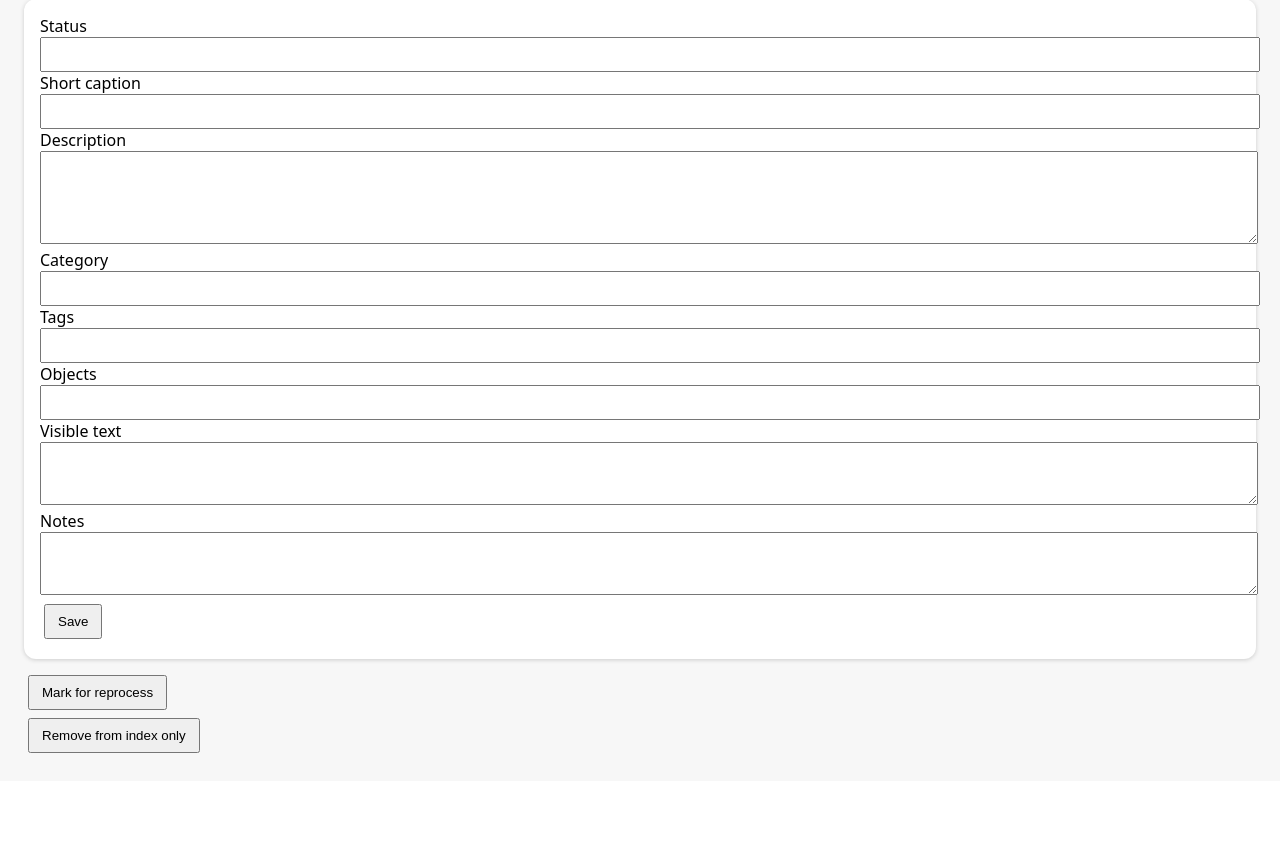
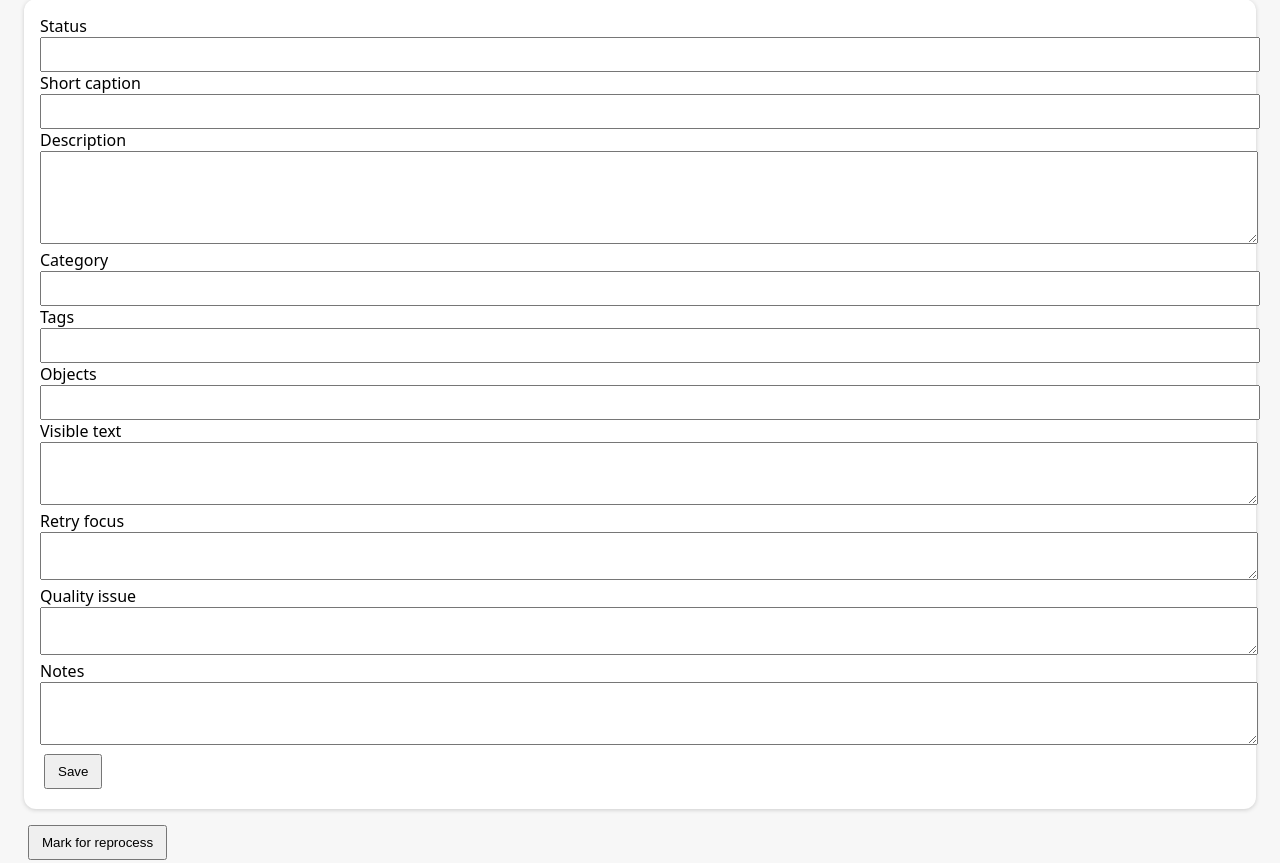
Before and after one commit to mathisono/image-classification-bot1, a FastAPI app: page /images/1 in a window 1280 px wide. Shown: the part 242-1105 px from the top of the page. Before the commit the page ends 995 px from the top, so only its background shows below. Run offline with FastAPI, Linux system fonts and the light colour scheme; data that the repository does not hold is empty.

Commit message:
Show and edit retry guidance on detail page

```diff
--- a/templates/detail.html
+++ b/templates/detail.html
@@ -1,7 +1,7 @@
 {% extends "base.html" %}{% block body %}
 <h1>{{ row.filename }}</h1>
-<div class="card">{% if row.thumbnail_path %}<img src="/thumb/{{row.id}}.jpg" style="max-width:360px;border-radius:12px">{% endif %}<p><b>Path:</b> {{ row.path }}</p><p><b>Status:</b> {{ row.status }}</p><p><b>Size:</b> {{ row.file_size }} bytes | {{ row.width }} x {{ row.height }}</p>{% if row.error_message %}<p class="bad"><b>Error:</b> {{ row.error_message }}</p>{% endif %}</div>
-<form class="card" method="post" action="/images/{{row.id}}/save"><label>Status</label><input name="status" value="{{ row.status or '' }}"><label>Short caption</label><input name="short_caption" value="{{ row.short_caption or '' }}"><label>Description</label><textarea name="detailed_description" rows="5">{{ row.detailed_description or '' }}</textarea><label>Category</label><input name="category" value="{{ row.category or '' }}"><label>Tags</label><input name="tags" value="{{ row.tags or '' }}"><label>Objects</label><input name="objects" value="{{ row.objects or '' }}"><label>Visible text</label><textarea name="visible_text" rows="3">{{ row.visible_text or '' }}</textarea><label>Notes</label><textarea name="notes" rows="3">{{ row.notes or '' }}</textarea><button>Save</button></form>
+<div class="card">{% if row.thumbnail_path %}<img src="/thumb/{{row.id}}.jpg" style="max-width:360px;border-radius:12px">{% endif %}<p><b>Path:</b> {{ row.path }}</p><p><b>Status:</b> {{ row.status }}</p><p><b>Size:</b> {{ row.file_size }} bytes | {{ row.width }} x {{ row.height }}</p>{% if row.confidence %}<p><b>Confidence:</b> {{ '%.2f'|format(row.confidence) }}</p>{% endif %}{% if row.retry_count %}<p><b>Retry count:</b> {{ row.retry_count }}</p>{% endif %}{% if row.quality_issue %}<p class="bad"><b>Quality issue:</b> {{ row.quality_issue }}</p>{% endif %}{% if row.retry_focus %}<p><b>Retry focus:</b> {{ row.retry_focus }}</p>{% endif %}{% if row.error_message %}<p class="bad"><b>Error:</b> {{ row.error_message }}</p>{% endif %}</div>
+<form class="card" method="post" action="/images/{{row.id}}/save"><label>Status</label><input name="status" value="{{ row.status or '' }}"><label>Short caption</label><input name="short_caption" value="{{ row.short_caption or '' }}"><label>Description</label><textarea name="detailed_description" rows="5">{{ row.detailed_description or '' }}</textarea><label>Category</label><input name="category" value="{{ row.category or '' }}"><label>Tags</label><input name="tags" value="{{ row.tags or '' }}"><label>Objects</label><input name="objects" value="{{ row.objects or '' }}"><label>Visible text</label><textarea name="visible_text" rows="3">{{ row.visible_text or '' }}</textarea><label>Retry focus</label><textarea name="retry_focus" rows="2">{{ row.retry_focus or '' }}</textarea><label>Quality issue</label><textarea name="quality_issue" rows="2">{{ row.quality_issue or '' }}</textarea><label>Notes</label><textarea name="notes" rows="3">{{ row.notes or '' }}</textarea><button>Save</button></form>
 <form method="post" action="/images/{{row.id}}/reprocess"><button>Mark for reprocess</button></form>
 <form method="post" action="/images/{{row.id}}/remove-index"><button>Remove from index only</button></form>
 {% endblock %}
```
